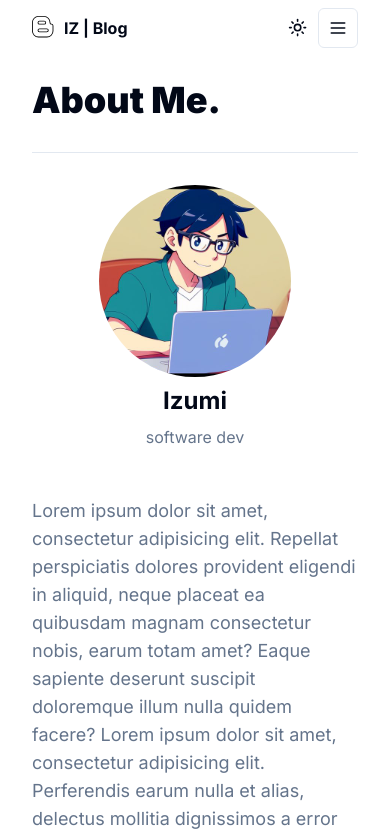
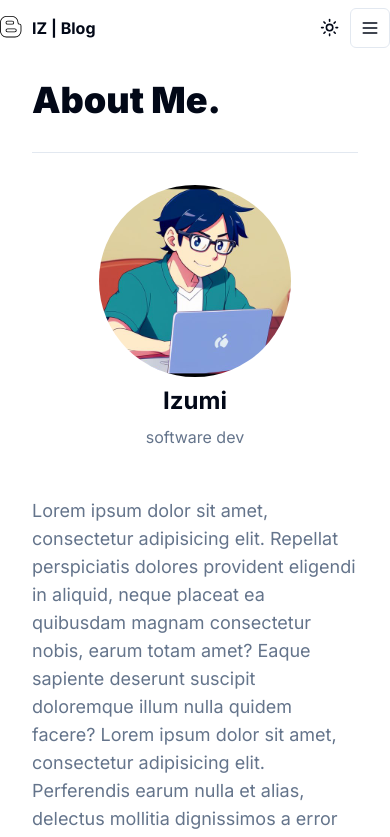
Before and after one commit to izumiicxde/blog-site.nextjs, a Next.js app: page /about in a window 390 px wide. Shown: the top 837 px of the page. Built offline with nearby package versions, Linux system fonts and the light colour scheme.

Commit message:
changes to card

```diff
--- a/components/PostItem.tsx
+++ b/components/PostItem.tsx
@@ -33,7 +33,7 @@ export function PostItem({ title, slug, description, date }: PostItemProps) {
                 </div>
                 <div className="max-w-none text-muted-foreground">{description}</div>
             </CardContent>
-            <CardFooter className="justify-between">
+            <CardFooter className="justify-between flex-wrap gap-4">
                 <dl>
                     <dt className="sr-only">Published on</dt>
                     <dd className="text-sm sm:text-base font-medium flex items-center gap-1">
--- a/components/SiteHeader.tsx
+++ b/components/SiteHeader.tsx
@@ -10,7 +10,7 @@ import ModeToggle from "./ModeToggle"
 const SiteHeader = () => {
     return (
         <header className="sticky top-0 w-full bg-background/95 backdrop-blur supports-[backdrop-filter]:bg-background/60 z-20">
-            <div className="container flex h-14 max-w-screen-2xl items-center">
+            <div className="md:container flex h-14 md:max-w-screen-2xl max-w-screen items-center">
                 <MainNav />
                 <div className="flex flex-1 items-center justify-end space-x-2">
                     <nav className="flex items-center ">
```
